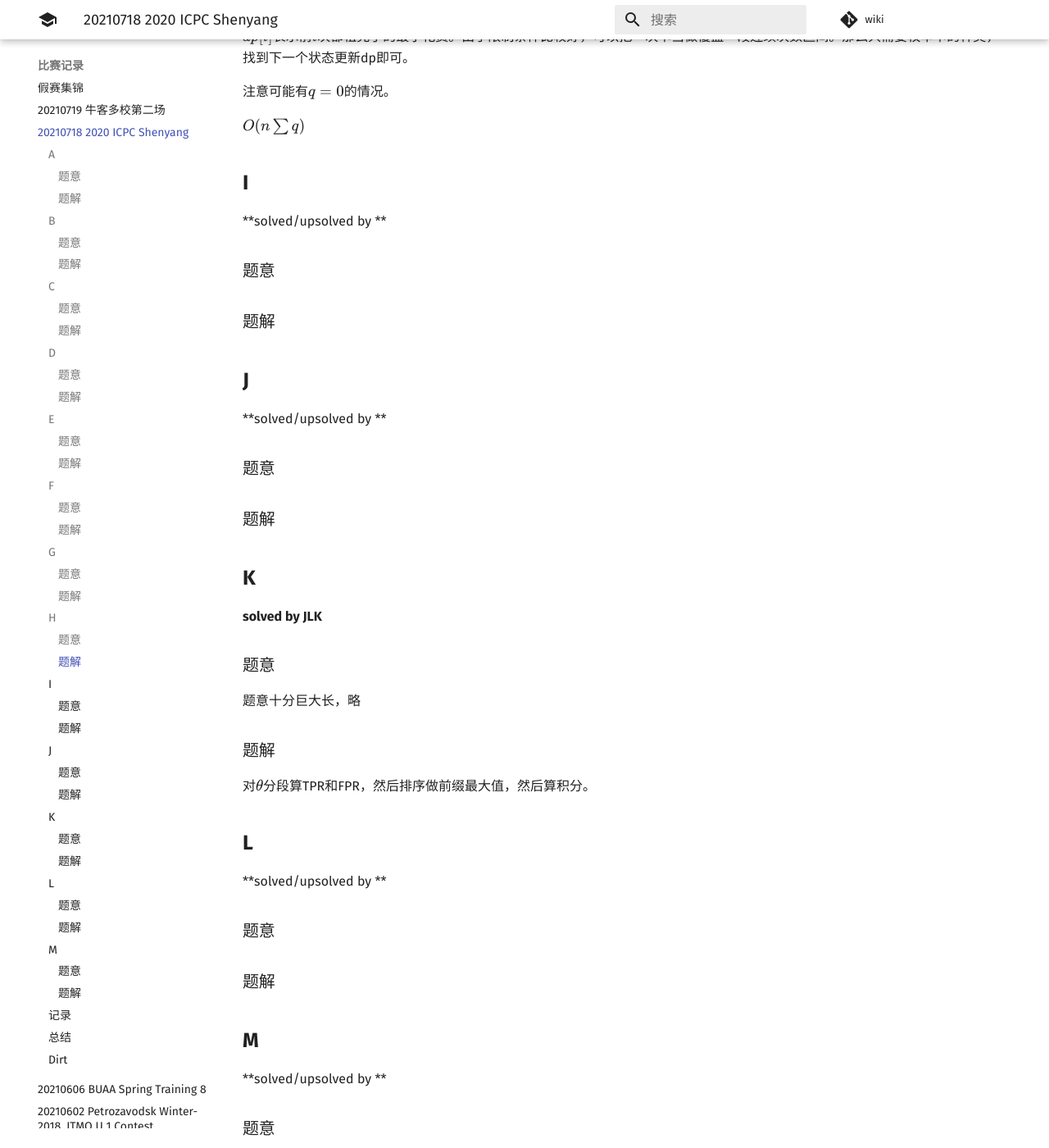
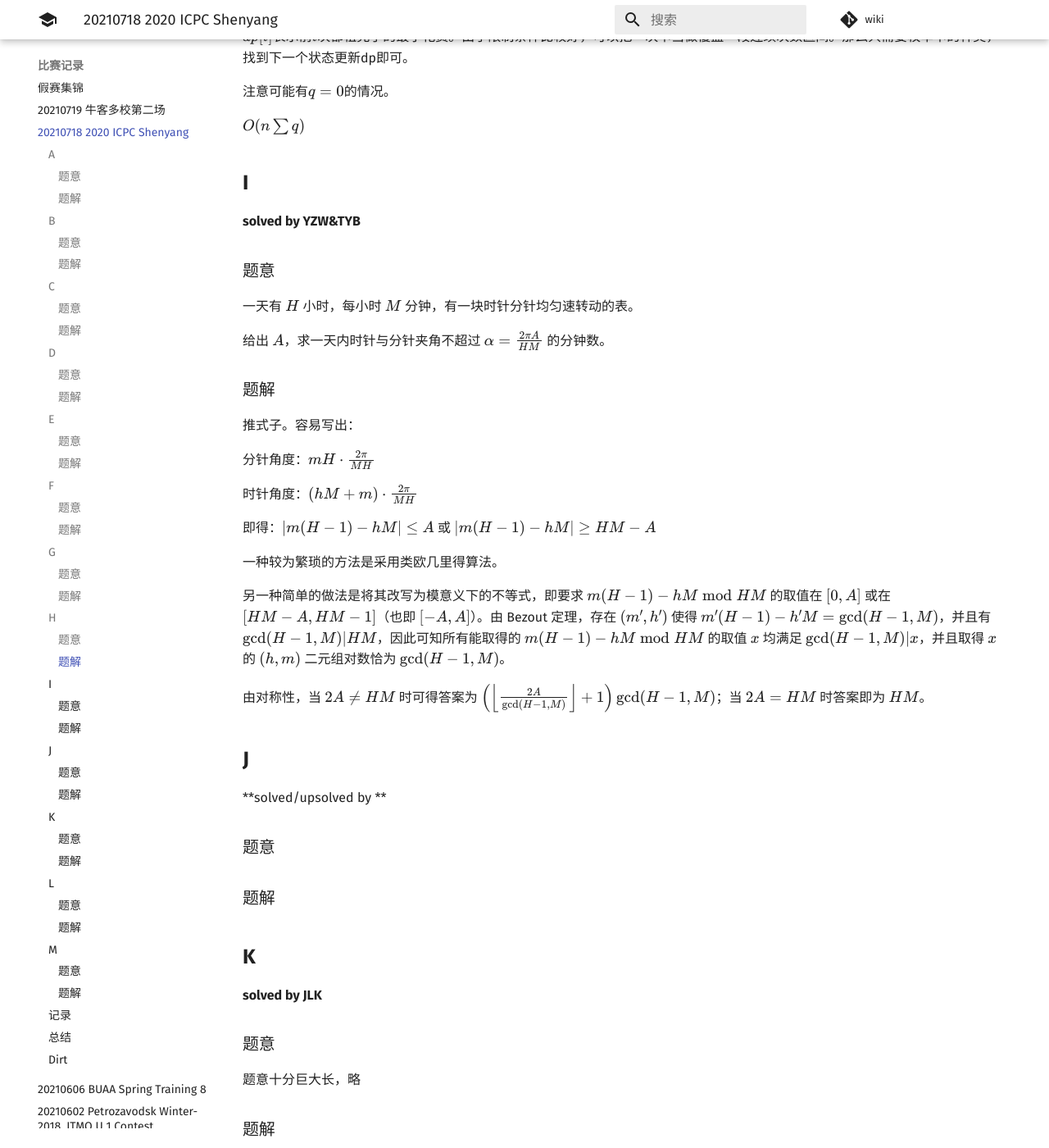
Before and after one commit to PoorMath/PoorMath.github.io, an MkDocs documentation site: the page built from docs/contest/20210718 2020 ICPC Shenyang.md, in a window 1280 px wide and 1400 px high, scrolled down 2856 px. Shown: the whole window at 82% size. Built offline with MkDocs 1.6.1 and Material for MkDocs 9.7.7, drawn with Linux system fonts in a browser that asks for light colours; comment, search, counter and statistics services are not loaded; some of the changed text lies outside the part shown.

Commit message:
Update 20210718 2020 ICPC Shenyang.md

```diff
--- a/docs/contest/20210718 2020 ICPC Shenyang.md
+++ b/docs/contest/20210718 2020 ICPC Shenyang.md
@@ -114,15 +114,29 @@ $O(n\sum q)$
 
 ## **I**
 
-**solved/upsolved by **
+**solved by YZW&TYB**
 
 ### 题意
 
+一天有 $H$ 小时，每小时 $M$ 分钟，有一块时针分针均匀速转动的表。
 
+给出 $A$，求一天内时针与分针夹角不超过 $\alpha={2\pi A\over HM}$ 的分钟数。
 
 ### 题解
 
+推式子。容易写出：
 
+分针角度：$mH\cdot{2\pi \over MH}$
+
+时针角度：$(hM+m)\cdot{2\pi \over MH}$
+
+即得：$|m(H-1)-hM|\leq A$ 或 $|m(H-1)-hM|\geq HM-A$
+
+一种较为繁琐的方法是采用类欧几里得算法。
+
+另一种简单的做法是将其改写为模意义下的不等式，即要求 $m(H-1)-hM \bmod HM$ 的取值在 $[0,A]$ 或在 $[HM-A,HM-1]$（也即 $[-A,A]$）。由 Bezout 定理，存在 $(m',h')$ 使得 $m'(H-1)-h'M=\gcd(H-1,M)$，并且有 $\gcd(H-1,M)|HM$，因此可知所有能取得的 $m(H-1)-hM \bmod HM$ 的取值 $x$ 均满足 $\gcd(H-1,M)|x$，并且取得 $x$ 的 $(h,m)$ 二元组对数恰为 $\gcd(H-1,M)$。
+
+由对称性，当 $2A\neq HM$ 时可得答案为 $\left(\left\lfloor{2A\over \gcd(H-1,M)}\right\rfloor+1\right)\gcd(H-1,M)$；当 $2A=HM$ 时答案即为 $HM$。
 
 ## **J**
 
@@ -162,15 +176,21 @@ $O(n\sum q)$
 
 ## **M**
 
-**solved/upsolved by **
+**solved by YZW**
 
 ### 题意
 
+有 $m$ 个回答仅为 `AB` 其一的问题，收集 $n$ 组答案，求有多少非空问题子集满足有至少 $k$ 对不同的问题子集的答案。
 
+$1\leq n\leq 2\times 10^5$，$1\leq m\leq 20$，$1\leq k\leq {n(n-1)\over 2}$
 
 ### 题解
 
+将一组答案对应为二进制，FWT xor 卷积一次即可求出：答案恰在某个问题子集下互不相同的答案对的数量。
 
+再利用高维前缀和（换言之，FWT or？）即可求出答案在某个问题子集下存在不同的答案对的数量。
+
+时间复杂度 $O(nm+m2^m)$。
 
 ## **记录**
 
```
